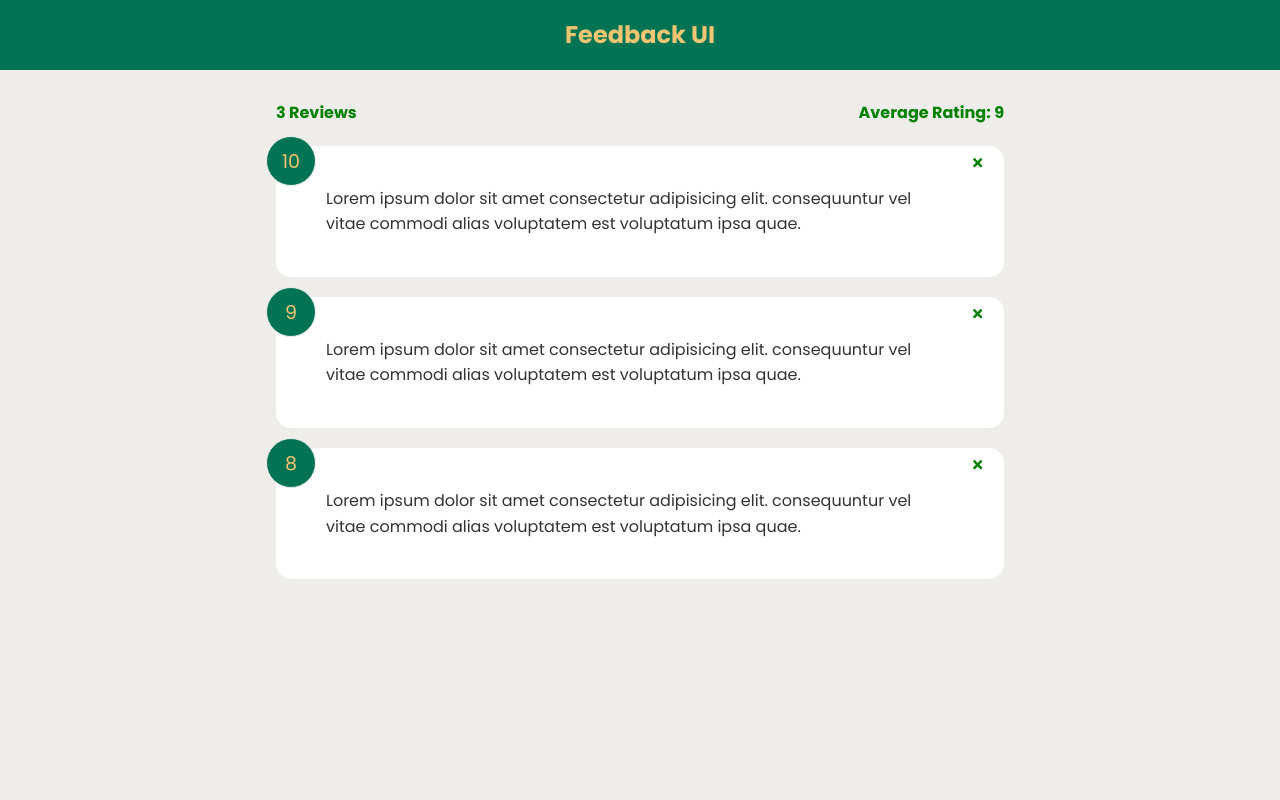
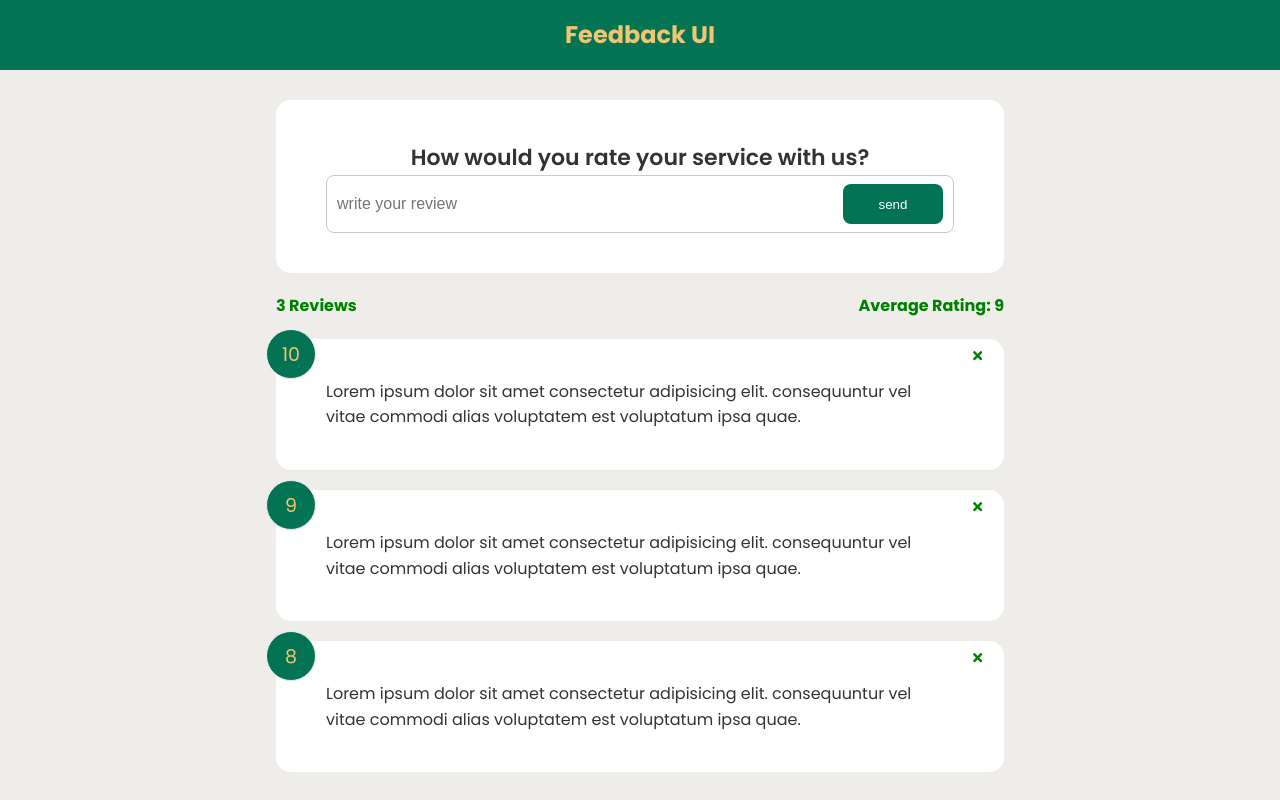
Before and after one commit to Dina2703/feedback-app2, a React (Create React App) app: page / in a window 1280 px wide. Built offline with nearby package versions, Linux system fonts and the light colour scheme.

Commit message:
FeedbackForm input, custom Button component

```diff
--- a/src/App.css
+++ b/src/App.css
@@ -156,11 +156,11 @@
 }
 
 .btn-primary {
-  background-color: #202142;
+  background-color: #f2c572;
 }
 
 .btn-secondary {
-  background: #ff6a95;
+  background: #027353;
 }
 
 .btn:hover {
--- a/src/App.js
+++ b/src/App.js
@@ -4,6 +4,7 @@
 import feedbackData from "./feedbackData";
 import FeedbackList from "./components/FeedbackList";
 import FeedbackStats from "./components/FeedbackStats";
+import FeedbackForm from "./components/FeedbackForm";
 
 function App() {
   const [feedback, setFeedback] = useState(feedbackData);
@@ -16,6 +17,7 @@
     <>
       <Header />
       <div className="container">
+        <FeedbackForm />
         <FeedbackStats feedback={feedback} />
         <FeedbackList feedback={feedback} handleDelete={handleDelete} />
       </div>
--- /dev/null
+++ b/src/components/FeedbackForm.js
@@ -0,0 +1,30 @@
+import { useState } from "react";
+import Button from "./shared/Button";
+import Card from "./shared/Card";
+
+function FeedbackForm() {
+  const [text, setText] = useState("");
+  const handleTextChange = (e) => {
+    setText(e.target.value);
+  };
+  return (
+    <Card>
+      <form>
+        <h2>How would you rate your service with us?</h2>
+        <div className="input-group">
+          <input
+            type="text"
+            placeholder="write your review"
+            value={text}
+            onChange={handleTextChange}
+          />
+          <Button type="submit" version="secondary">
+            send
+          </Button>
+        </div>
+      </form>
+    </Card>
+  );
+}
+
+export default FeedbackForm;
--- /dev/null
+++ b/src/components/shared/Button.js
@@ -0,0 +1,23 @@
+import PropTypes from "prop-types";
+
+function Button({ children, version, type, isDisabled }) {
+  return (
+    <button type={type} disabled={isDisabled} className={`btn btn-${version}`}>
+      {children}
+    </button>
+  );
+}
+
+Button.defaultProps = {
+  version: "primary",
+  isDisabled: false,
+  type: "button",
+};
+
+Button.propTypes = {
+  children: PropTypes.node.isRequired,
+  version: PropTypes.string,
+  type: PropTypes.string,
+  isDisabled: PropTypes.bool,
+};
+export default Button;
```
